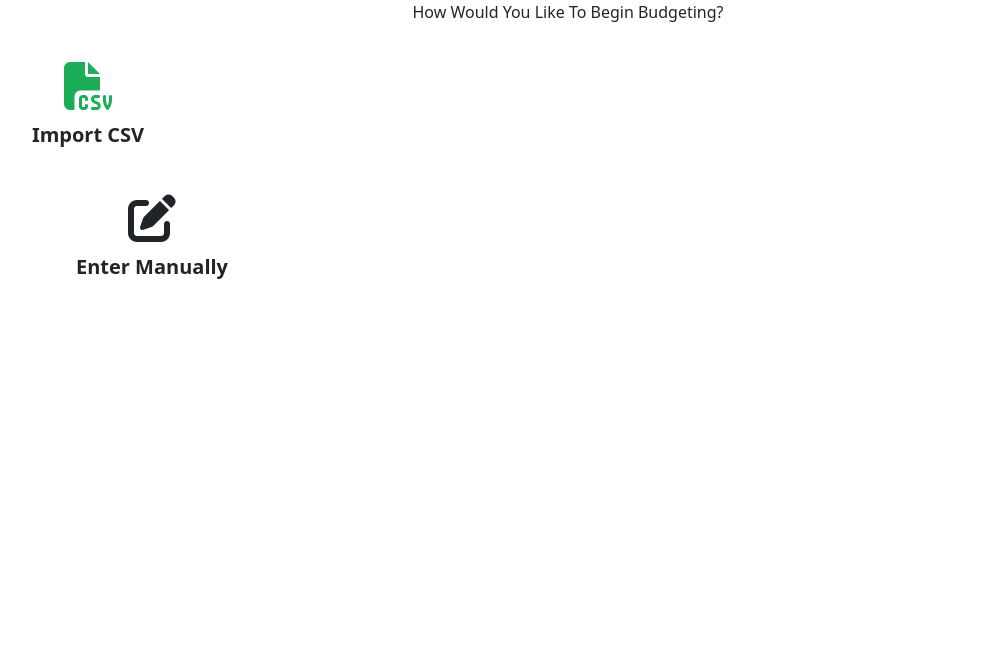
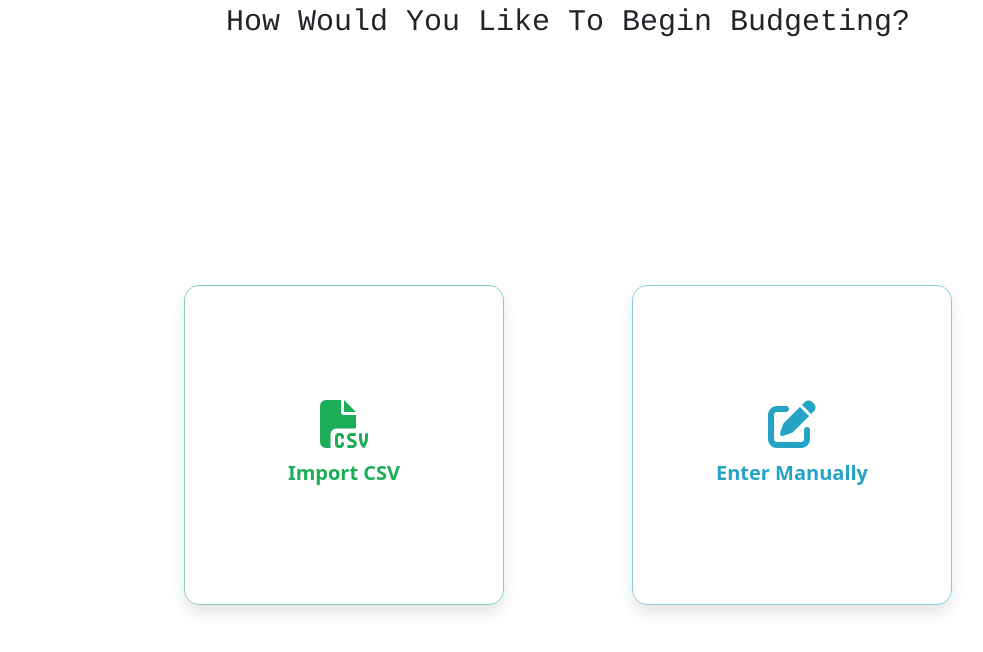
Before and after one commit to shr1k3n/shr1k3n.github.io, a plain HTML site: page index.html in a window 1280 px wide. Shown: the whole page, without its empty margins (72-1055 px from the left). Drawn offline with nearby package versions, Linux system fonts and the light colour scheme.

Commit message:
change to css commit

```diff
--- a/index.html
+++ b/index.html
@@ -5,7 +5,7 @@
     <title>Budgeting App</title>
     <link rel="stylesheet" href="https://cdn.jsdelivr.net/npm/bootstrap@5.0.2/dist/css/bootstrap.min.css" integrity="sha384-EVSTQN3/azprG1Anm3QDgpJLIm9Nao0Yz1ztcQTwFspd3yD65VohhpuuCOmLASjC" crossorigin="anonymous">
     <link rel="stylesheet" href="https://cdnjs.cloudflare.com/ajax/libs/font-awesome/4.7.0/css/font-awesome.min.css">
-    <link rel="stylesheet" href="budgeting_css.css">
+    <link rel="stylesheet" href="styling.css">
     <script src="https://kit.fontawesome.com/b32213cae1.js" crossorigin="anonymous"></script>
     <script src="client.js"></script>
 </head>
```
